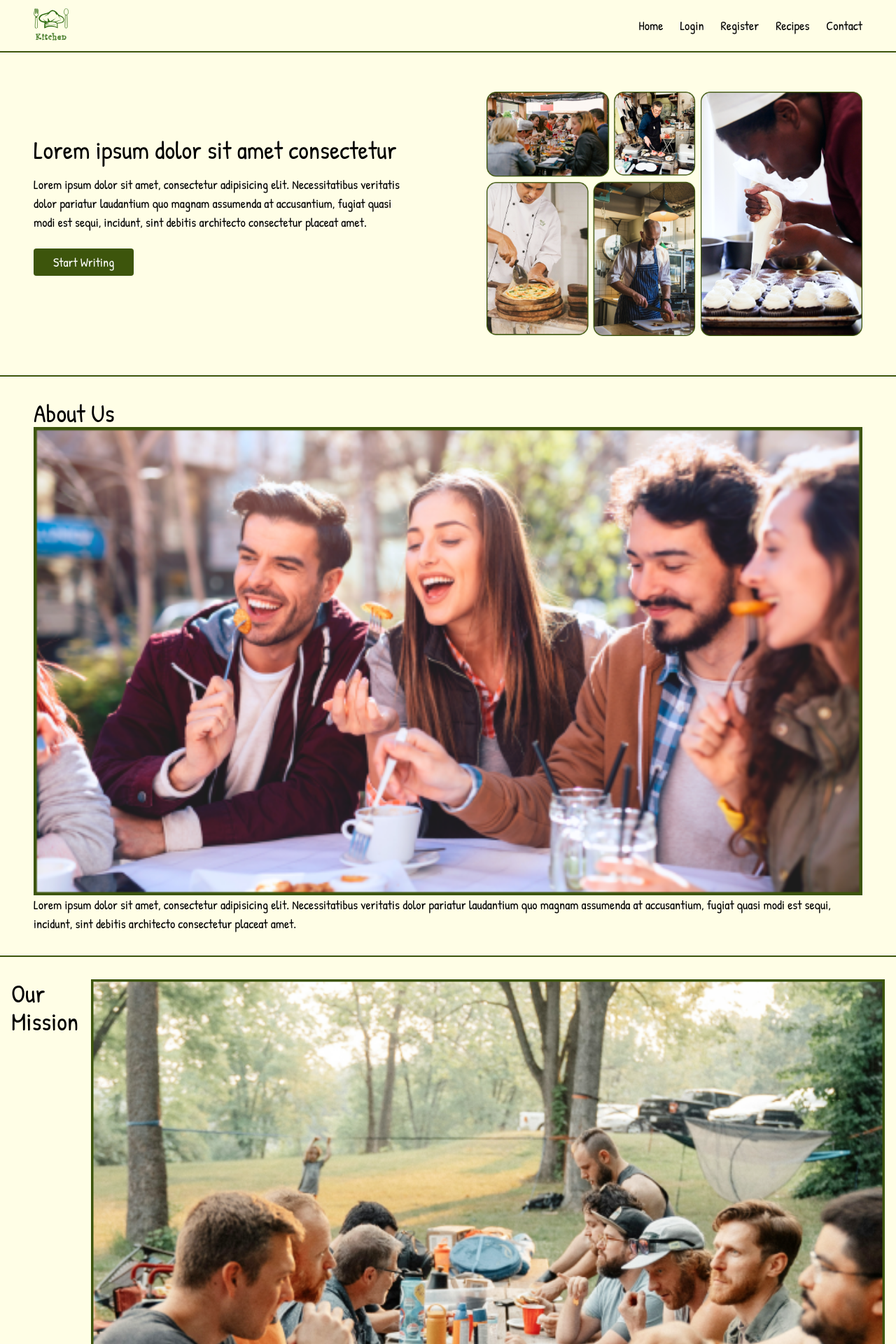
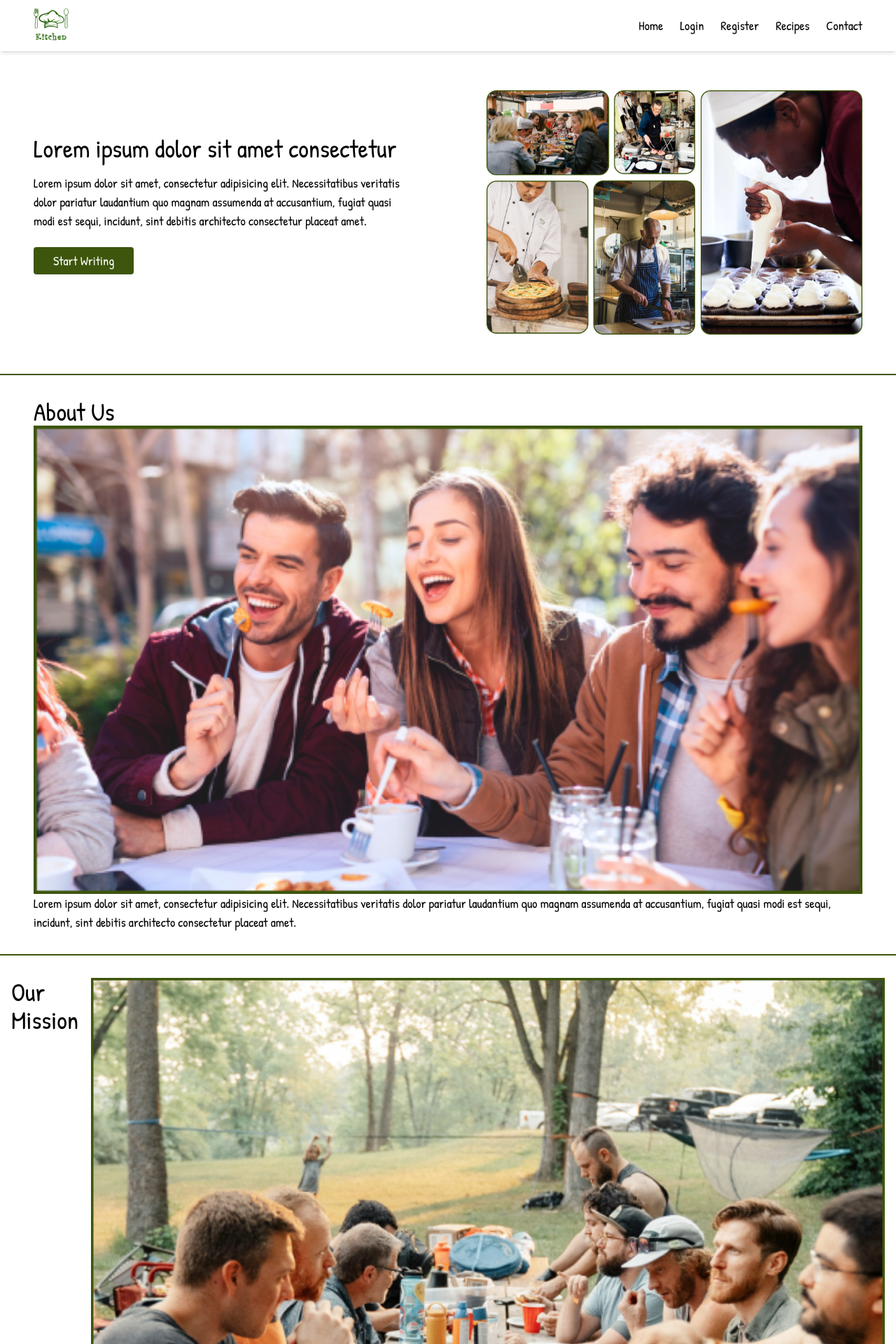
Before and after one commit to Divesh-Kshirsagar/Recipe-Project, a Django app: page / in a window 1280 px wide. Shown: the top 1920 px of the page at 70% size. Run offline with Django 5.2, Linux system fonts and the light colour scheme; some libraries are stand-ins or nearby versions.

Commit message:
Refactor base.html: update footer copyright and adjust header styling

```diff
--- a/Home/templates/base.html
+++ b/Home/templates/base.html
@@ -13,8 +13,8 @@
     <link rel="stylesheet" href="{% static 'css/global.css' %}">
 </head>
 
-<body class="bg-background lg:text-[18px] flex flex-col">
-    <header class="border-primary border-b-2 ">
+<body class="lg:text-[18px] flex flex-col">
+    <header class=" shadow-md ">
         <nav class="px-4 py-3 flex justify-between items-center relative w-[95%] m-auto">
             <!-- Logo -->
             <a href="{% url 'Home:index'%}"><div class="w-[50px]"><img src="/static/svg/logo.svg" alt="logo"></div></a>
@@ -58,8 +58,8 @@
     {% endblock content %}
     </main>
 
-    <footer id="contact" class="text-center py-[33px] px-[9px] border-primary border-t-2">
-        <p>Copyright belongs to kitchen private limited @2014</p>
+    <footer id="contact" class="text-center py-[33px] px-[9px] border-t border-primary md:px-12 md:py-16 mt-24">
+        <p>Made By Divesh Sanjay Kshirsagar in 2024</p>
         <div class="flex gap-2 justify-center mt-5">
             <div>
                 <img src="/static/svg/instagram.svg" alt="" class="size-6 hover:opacity-50 focus:opacity-50">
```
